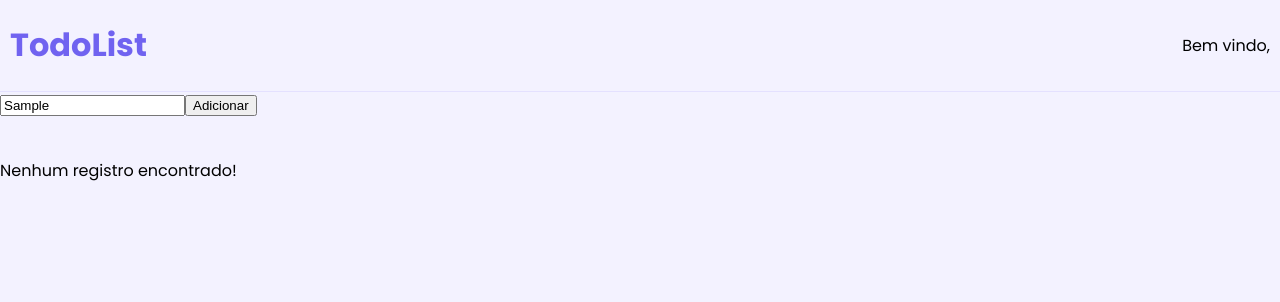
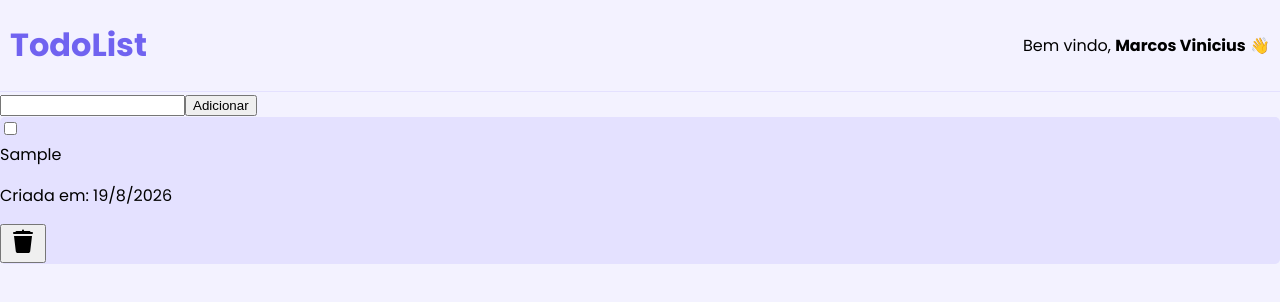
Before and after one commit to marcos-vns/pweb2-todo, a website built with Vite: page index.html in a window 1280 px wide. Both pictures are taken after typing "Sample" into the empty fields and a click on the button "Adicionar". Built offline with nearby package versions, Linux system fonts and the light colour scheme.

Commit message:
Adicionando mais lógica de interatividade

```diff
--- a/src/handleTasks.js
+++ b/src/handleTasks.js
@@ -6,27 +6,62 @@ export function createTask(taskText, tasksListElement){
     const checkbox = document.createElement('input');
     checkbox.type = 'checkbox';
 
+    checkbox.addEventListener('change', (event) => {
+        if(event.target.checked){
+            tasksListElement.appendChild(task);
+            task.classList.add('done-task');
+            task.classList.remove('undone-task');
+
+            localStorage.setItem("done", Number(localStorage.getItem("done")) + 1);
+            updateTaskProgress(tasksListElement);
+            return;
+        }
+
+        task.classList.add('undone-task');
+        task.classList.remove('done-task');
+        localStorage.setItem("done", Number(localStorage.getItem("done")) - 1);
+        updateTaskProgress(tasksListElement);
+    });
+
     task.appendChild(checkbox);
 
     const taskTitle = document.createElement('span');
     taskTitle.innerText = taskText;
     task.appendChild(taskTitle);
 
-    const taskInfos = document.createElement('');
+    const taskInfos = document.createElement('div');
+    taskInfos.classList.add('task-infos');
+    task.appendChild(taskInfos);
 
     const currentDate = getCurrentDate();
 
     const createdAt = document.createElement('p');
     createdAt.innerText = `Criada em: ${currentDate}`;
     task.appendChild(createdAt);
+    taskInfos.append(taskTitle, createdAt);
 
-    tasksListElement.appendChild(task);
+    const deleteButton = document.createElement('button');
+    const deleteIcon = document.createElement('img');
+    deleteIcon.src = "/delete.svg";
+    deleteButton.appendChild(deleteIcon);
+
+    deleteButton.addEventListener('click', () => {
+        tasksListElement.removeChild(task);
+        localStorage.setItem("total", Number(localStorage.getItem("total") - 1));
+        updateTaskProgress(tasksListElement);
+    });
+
+    task.appendChild(deleteButton);
+
+    tasksListElement.prepend(task);
+    updateTotalTasks();
+
 }
 
 function getCurrentDate(){
 
     const now = new Date();
-    const day = now.getDay();
+    const day = now.getDate();
     const month = now.getMonth();
     const year = now.getFullYear();
 
@@ -35,6 +70,13 @@ function getCurrentDate(){
     return currentDate;
 }
 
-export function updateProgress(){
+function updateTotalTasks(){
+    const totalTasks = Number(localStorage.getItem("total")) + 1;
+    localStorage.setItem("total", totalTasks);
+}
 
+export function updateTaskProgress(taskListProgressElement){
+    const doneTasks = localStorage.getItem("done");
+    const totalTasks = localStorage.getItem("total");
+    console.log(taskListProgressElement.innerText);
 }
--- a/src/main.js
+++ b/src/main.js
@@ -1,7 +1,9 @@
-import { createTask, updateProgress } from "./handleTasks";
+import { createTask, updateTaskProgress} from "./handleTasks";
 
 const username = "Marcos Vinicius";
-let tasks = 0;
+localStorage.setItem("username", username);
+localStorage.setItem("done", 0);
+localStorage.setItem("total", 0);
 
 const app = document.getElementById('app');
 
@@ -16,6 +18,14 @@ headerElement.appendChild(titleElement);
 const welcomeElement = document.createElement('p');
 welcomeElement.innerText = "Bem vindo, ";
 
+const usernameElement = document.createElement('span');
+usernameElement.innerText = username;
+usernameElement.classList.add('username');
+
+const welcomeEmoji = " 👋";
+
+welcomeElement.append(usernameElement, welcomeEmoji);
+
 headerElement.appendChild(welcomeElement);
 
 const inputElement = document.createElement('input');
@@ -27,8 +37,6 @@ buttonElement.type = "submit";
 buttonElement.innerText = "Adicionar";
 app.appendChild(buttonElement);
 
-const taskListProgressElement = document.createElement('p');
-
 const noTaskElement = document.createElement('div');
 const noTaskIcon = document.createElement('img');
 const noTaskMessageElement = document.createElement('p');
@@ -36,16 +44,25 @@ noTaskMessageElement.innerText = "Nenhum registro encontrado!";
 noTaskElement.appendChild(noTaskIcon);
 noTaskElement.appendChild(noTaskMessageElement);
 
-// noTaskElement.addEventListener('toggle', (event) => );
-
 app.appendChild(noTaskElement);
 
 const tasksListElement = document.createElement('div');
+tasksListElement.classList.add('task-list');
 app.appendChild(tasksListElement);
 
+// todo: transformar done e total em span
+const taskListProgressElement = document.createElement('p');
+
+tasksListElement.appendChild(taskListProgressElement);
+updateTaskProgress(taskListProgressElement);
+
 buttonElement.addEventListener('click', () => {
-  if(inputElement.value === "") return
+  if(inputElement.value === "") return;
 
   createTask(inputElement.value, tasksListElement);
   inputElement.value = "";
+
+  updateTaskProgress(taskListProgressElement);
+
+  noTaskElement.classList.toggle('hidden', tasksListElement.childElementCount > 0);
 });
--- a/src/style.css
+++ b/src/style.css
@@ -26,6 +26,10 @@ header{
   padding: 0 10px;
 }
 
+.username{
+  font-weight: bold;
+}
+
 .header-title{
   color: var(--primary-color);
 }
```
